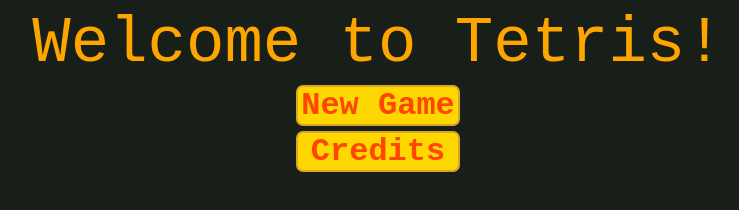
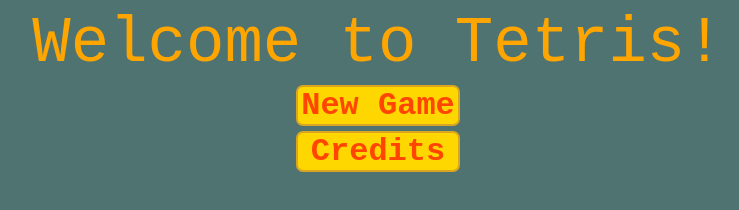
Before and after one commit to Verass915/Tetris, a plain HTML site: page index.html in a window 1280 px wide. Shown: the whole page, without its empty margins (262-1001 px from the left). Drawn offline with Linux system fonts and the light colour scheme.

Commit message:
Update index.html

```diff
--- a/index.html
+++ b/index.html
@@ -3,7 +3,7 @@
     <title>Tetris</title>
     <style>
       body {
-        background: #181F18;
+        background: #4F7371;
         color: #fff;
         font-family: sans-serif;
         font-size: 2em;
```
